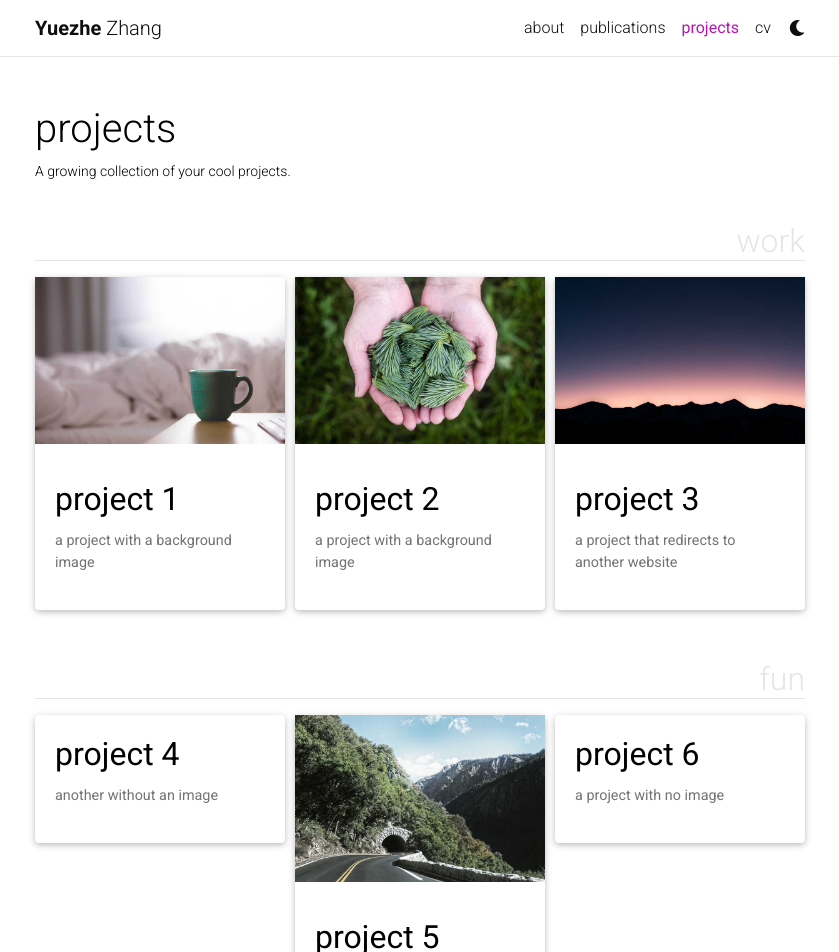
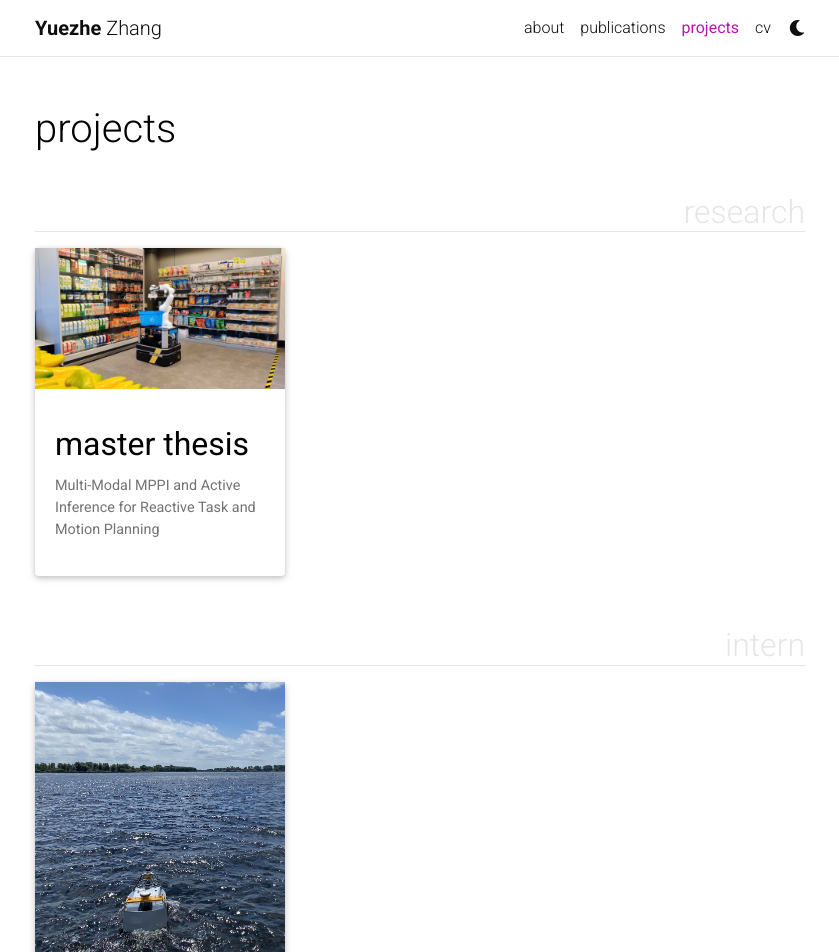
Before and after one commit to yuezhezhang/yuezhe-zhang.github.io, a Jekyll site: the page built from _pages/projects.md, in a window 1280 px wide and 1400 px high. Shown: the top 952 px of the window, without its empty margins (220-1059 px from the left). Built offline with Jekyll 4.4.1, drawn with Linux system fonts in a browser that asks for light colours; full-size pictures stand in for the smaller copies a plugin makes; comment, search, counter and statistics services are not loaded; a style sheet for code colours, icons or effects is not loaded; some of the changed text lies outside the part shown.

Commit message:
Update projects

```diff
--- a/_pages/projects.md
+++ b/_pages/projects.md
@@ -2,10 +2,10 @@
 layout: page
 title: projects
 permalink: /projects/
-description: A growing collection of your cool projects.
+# description: A growing collection of your cool projects.
 nav: true
 nav_order: 2
-display_categories: [work, fun]
+display_categories: [research, intern, coursework]
 horizontal: false
 ---
 
```
Also changed, not shown: _projects/coursework/drone.md (added, +8 -0 lines), _projects/coursework/perception.md (added, +8 -0 lines), _projects/coursework/tiago.md (added, +8 -0 lines), _projects/intern_dus.md (added, +8 -0 lines), _projects/research_m3p2i.md (added, +9 -0 lines), assets/img/coursework/RO47005.gif (added), assets/img/intern/cover (copy).jpg (added), assets/img/intern/cover.jpg (added), assets/img/research/chapter1-0.jpg (added), 8 other files.
